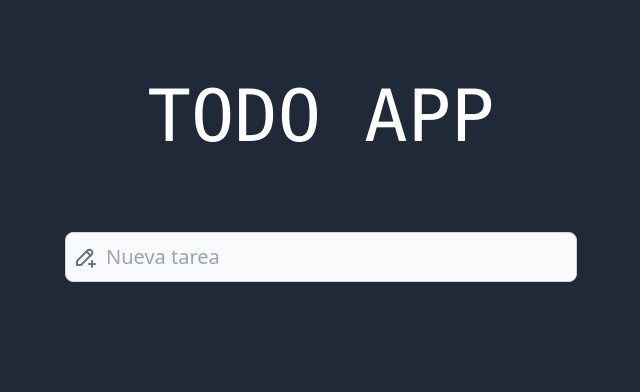
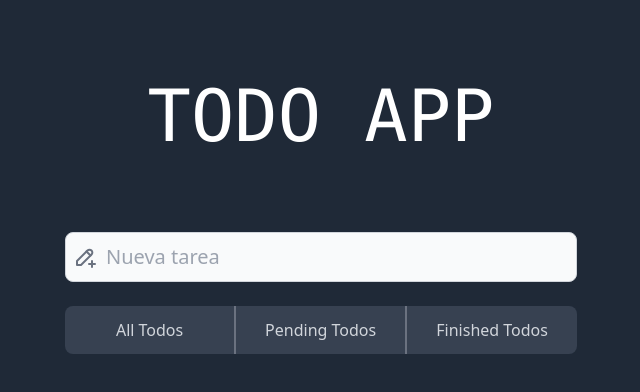
Before and after one commit to sempereluismi/todo-app-react, a React (Vite) app: page / in a window 1280 px wide. Shown: the top 392 px of the page, without its empty margins (319-959 px from the left). Built offline with nearby package versions, Linux system fonts and the light colour scheme; a web font is replaced by a local one.

Commit message:
añadido filtro de todos

```diff
--- a/src/App.jsx
+++ b/src/App.jsx
@@ -1,10 +1,18 @@
-import { useState } from "react";
+/* eslint-disable react-hooks/exhaustive-deps */
+import { useEffect, useState } from "react";
+import { FilterTodos } from "./components/FilterTodos.jsx";
 import { TodoList } from "./components/TodoList.jsx";
 import { WriteTodo } from "./components/WriteTodo.jsx";
+import { TODOS_RENDER_OPTIONS } from "./constants/constants.js";
 
 function App() {
-  const [todos, setTodos] = useState(Array());
+  const [allTodos, setAllTodos] = useState(Array());
+  const [todosToRender, setTodosToRender] = useState(Array());
   const [todoID, setTodoID] = useState(0);
+
+  useEffect(() => {
+    changeTodosToRender("ALL");
+  }, [allTodos]);
 
   const addTodo = (todoText) => {
     if (todoText === "") return;
@@ -15,42 +23,63 @@ function App() {
       finished: false,
     };
 
-    const newTodos = [todo, ...todos];
+    const newTodos = [todo, ...allTodos];
 
-    setTodos(newTodos);
+    setAllTodos(newTodos);
 
     const newTodoID = todoID + 1;
     setTodoID(newTodoID);
   };
 
   const changeTodoFinshed = (id) => {
-    let todoToChange = todos.find((todo) => todo.id === id);
+    let todoToChange = allTodos.find((todo) => todo.id === id);
     todoToChange.finished = !todoToChange.finished;
 
     const getTodoToChangeIndex = (todo) => todo.id === id;
 
-    const todoToChangeIndex = todos.findIndex(getTodoToChangeIndex);
-    const newTodos = [...todos];
+    const todoToChangeIndex = allTodos.findIndex(getTodoToChangeIndex);
+    const newTodos = [...allTodos];
 
     newTodos[todoToChangeIndex] = {
       id,
       text: todoToChange.text,
       finished: todoToChange.finished,
     };
-    setTodos(newTodos);
+    setAllTodos(newTodos);
   };
 
   const deleteTodo = (id) => {
-    const newTodos = todos.filter((todo) => {
+    const newTodos = allTodos.filter((todo) => {
       return todo.id !== id;
     });
 
-    setTodos(newTodos);
+    setAllTodos(newTodos);
   };
 
   const deleteAllTodos = () => {
     const newTodos = [];
-    setTodos(newTodos);
+    setAllTodos(newTodos);
+  };
+
+  const changeTodosToRender = (todosToRender) => {
+    if (!TODOS_RENDER_OPTIONS.includes(todosToRender)) return;
+    if (todosToRender === "FINISHED") {
+      const pendingTodos = allTodos.filter((todo) => {
+        return todo.finished === true;
+      });
+
+      setTodosToRender(pendingTodos);
+    }
+    if (todosToRender === "PENDING") {
+      const pendingTodos = allTodos.filter((todo) => {
+        return todo.finished === false;
+      });
+
+      setTodosToRender(pendingTodos);
+    }
+    if (todosToRender === "ALL") {
+      setTodosToRender(allTodos);
+    }
   };
 
   return (
@@ -63,8 +92,9 @@ function App() {
 
       <main className="w-2/5 mx-auto">
         <WriteTodo addTodo={addTodo} />
+        <FilterTodos changeTodosToRender={changeTodosToRender} />
         <TodoList
-          todos={todos}
+          todos={todosToRender}
           changeTodoFinshed={changeTodoFinshed}
           deleteTodo={deleteTodo}
           deleteAllTodos={deleteAllTodos}
--- /dev/null
+++ b/src/components/FilterTodos.jsx
@@ -0,0 +1,29 @@
+// eslint-disable-next-line react/prop-types
+export const FilterTodos = ({ changeTodosToRender }) => {
+  const handleClick = (param) => {
+    changeTodosToRender(param);
+  };
+
+  return (
+    <section className="w-full flex items-center justify-around  bg-gray-700 text-gray-300 rounded-lg mb-4">
+      <div
+        className="py-3 w-full text-center  cursor-pointer hover:bg-gray-600 transition-colors rounded-l-lg duration-200 border-r-2 border-gray-500"
+        onClick={() => handleClick("ALL")}
+      >
+        <p>All Todos</p>
+      </div>
+      <div
+        className="py-3 w-full text-center cursor-pointer hover:bg-gray-600 transition-colors duration-200 border-r-2 border-gray-500"
+        onClick={() => handleClick("PENDING")}
+      >
+        <p>Pending Todos</p>
+      </div>
+      <div
+        className="py-3 w-full text-center cursor-pointer hover:bg-gray-600 transition-colors rounded-r-lg duration-200"
+        onClick={() => handleClick("FINISHED")}
+      >
+        <p>Finished Todos</p>
+      </div>
+    </section>
+  );
+};
--- /dev/null
+++ b/src/constants/constants.js
@@ -0,0 +1 @@
+export const TODOS_RENDER_OPTIONS = ['ALL', 'PENDING', 'FINISHED']
```
Also changed, not shown: docker-compose.yml (added, +8 -0 lines), 2 other files (tests, documents, lock files or other folders).
